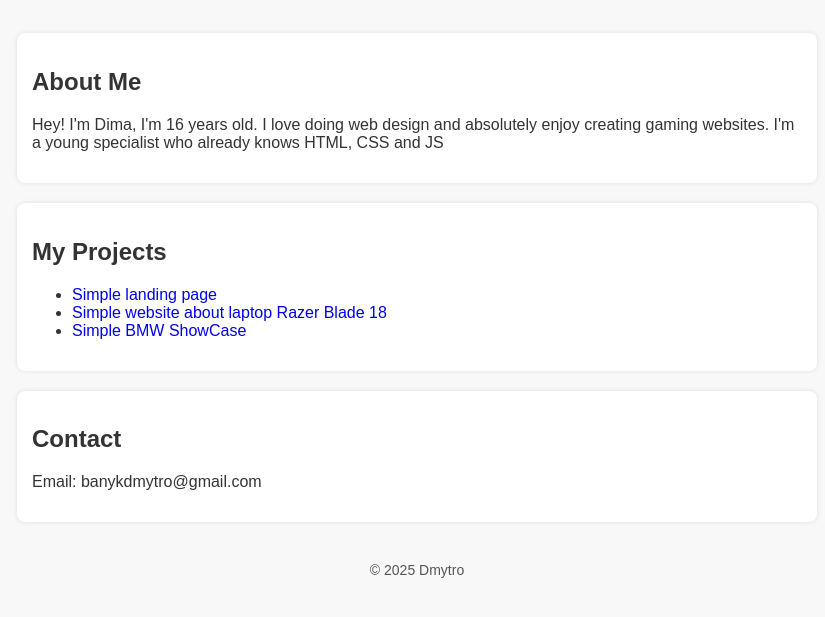
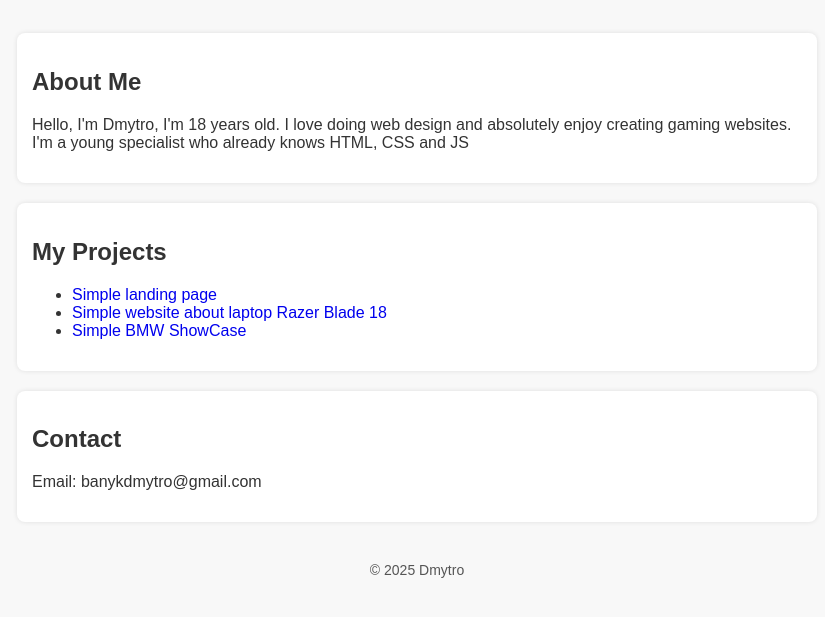
Before and after one commit to BanykDmytro/list-portfolio, a plain HTML site: page index.html in a window 1280 px wide. Shown: the part 101-718 px from the top of the page, without its empty margins (223-1048 px from the left). Drawn offline with Linux system fonts and the light colour scheme.

Commit message:
Update index.html

```diff
--- a/index.html
+++ b/index.html
@@ -15,7 +15,7 @@
 
   <section>
     <h2>About Me</h2>
-    <p>Hey! I'm Dima, I'm 16 years old. I love doing web design and absolutely enjoy creating gaming websites. I'm a young specialist who already knows HTML, CSS and JS</p>
+    <p>Hello, I'm Dmytro, I'm 18 years old. I love doing web design and absolutely enjoy creating gaming websites. I'm a young specialist who already knows HTML, CSS and JS</p>
 
   </section>
 
```
